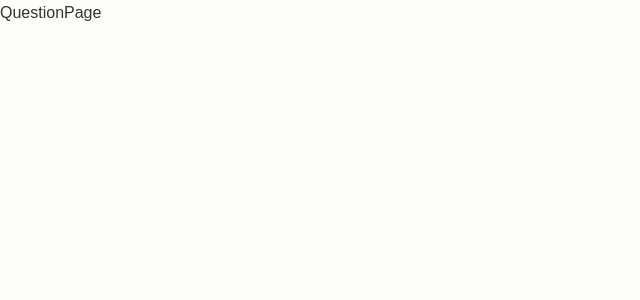
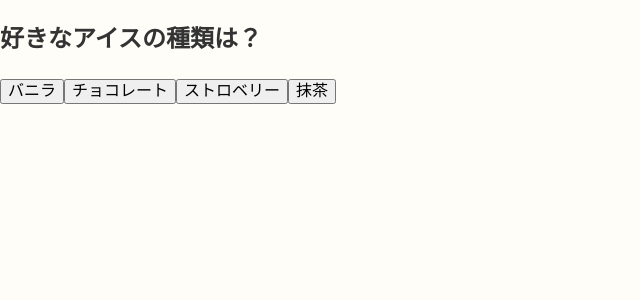
Before and after one commit to nonrita/ice-cream-personality-test, a React (Vite) app: page /question in a window 1280 px wide. Shown: the top 300 px of the page, without its empty margins (0-640 px from the left). Built offline with nearby package versions, Linux system fonts and the light colour scheme.

Commit message:
feat: Implement QuestionPage with ice cream selection and routing

```diff
--- a/src/pages/QuestionPage.tsx
+++ b/src/pages/QuestionPage.tsx
@@ -1,7 +1,33 @@
+import { useNavigate } from 'react-router-dom';
+
+const iceCreamOptions = [
+  { id: 'vanilla', label: 'バニラ' },
+  { id: 'chocolate', label: 'チョコレート' },
+  { id: 'strawberry', label: 'ストロベリー' },
+  { id: 'matcha', label: '抹茶' },
+];
+
 const QuestionPage = () => {
+  const navigate = useNavigate();
+
+  const handleSelection = (flavorId: string) => {
+    // 選択されたアイスの種類を結果ページに渡す
+    navigate('/result', { state: { selectedFlavor: flavorId } });
+  };
   return (
-    <div>
-      <div>QuestionPage</div>
+    <div className="question-page">
+      <h2 className="question-title">好きなアイスの種類は？</h2>
+      <div className="options-container">
+        {iceCreamOptions.map((option) => (
+          <button
+            key={option.id}
+            className="option-button"
+            onClick={() => handleSelection(option.id)}
+          >
+            {option.label}
+          </button>
+        ))}
+      </div>
     </div>
   );
 };
```
